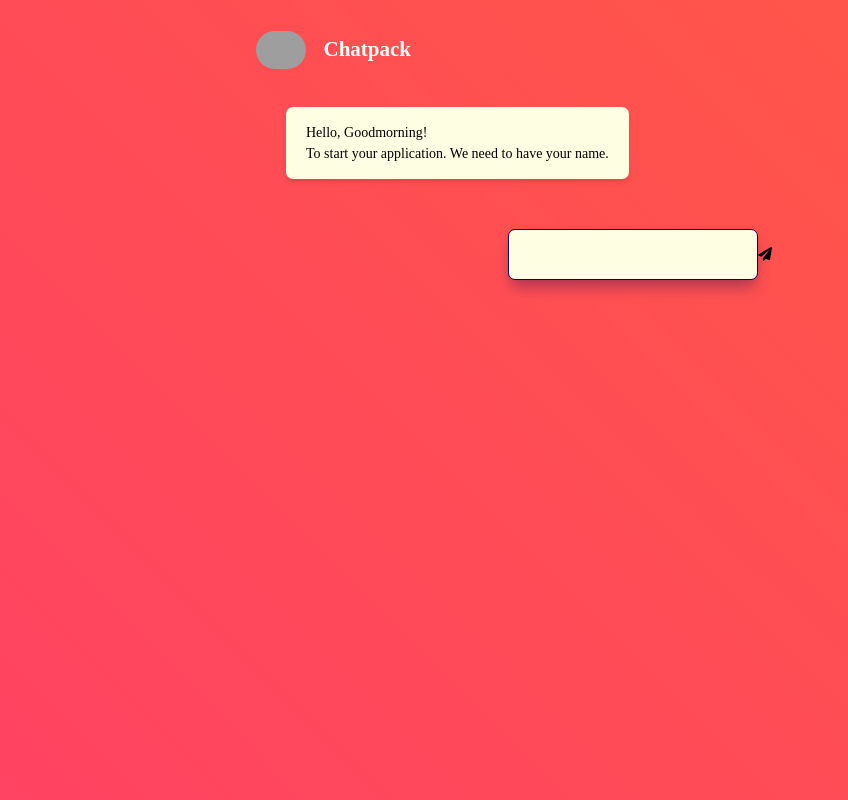
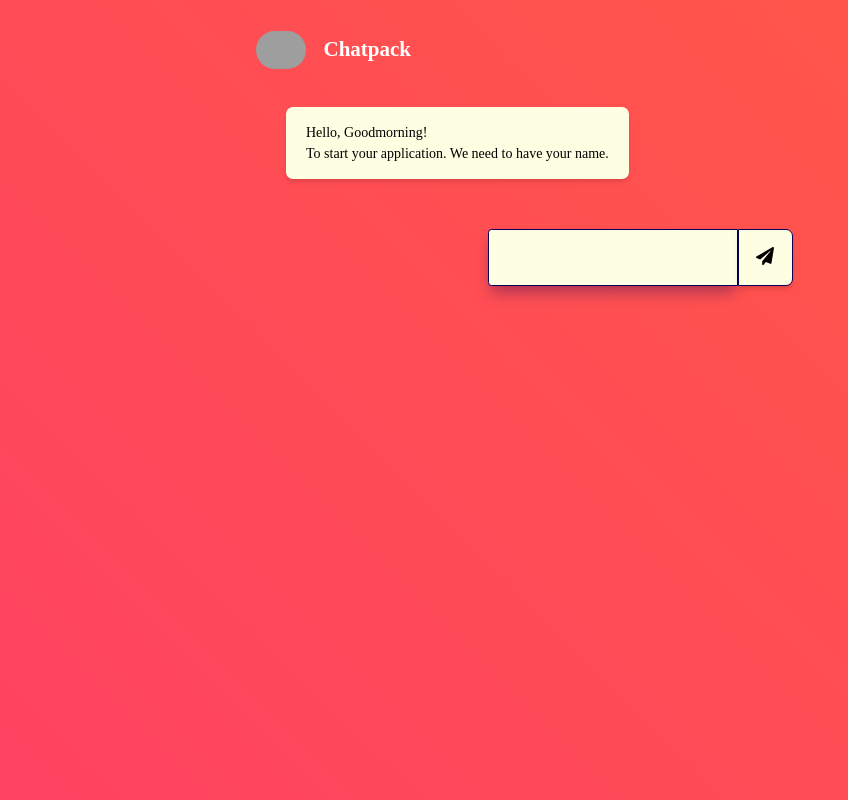
Before and after one commit to dinndev/web-bot, a React (Create React App) app: page / in a window 1280 px wide. Shown: the whole page, without its empty margins (0-848 px from the left). Built offline with nearby package versions, Linux system fonts and the light colour scheme; grey boxes are pictures that could not be loaded; a web font is replaced by a local one.

Commit message:
add styles on input send button

```diff
--- a/src/components/MessageInputField.tsx
+++ b/src/components/MessageInputField.tsx
@@ -8,8 +8,8 @@ const MessageInputField = (props: any) => {
 
     return (
         <div className="chatpack__input__container flex justify-center">
-            <input autoFocus className="chatpack__input__field rounded-sm py-4 px-5 text-center rounded-lg shadow-md" type={type} />
-            <button className="chatpack__input__send">
+            <input autoFocus className="chatpack__input__field rounded-sm py-4 px-5 text-center rounded rounded-r-none shadow-md" type={type} />
+            <button className="chatpack__input__send py-4 px-5 rounded-lg rounded-l-none shadow-md">
                 <FontAwesomeIcon icon="paper-plane" />
             </button>
         </div>
--- a/src/index.scss
+++ b/src/index.scss
@@ -28,7 +28,6 @@ body, html {
         max-width: 500px;
     }
 
-
     .chatpack__header {
         height: 100px;
     }
@@ -45,6 +44,12 @@ body, html {
         &:focus {
             box-shadow: 0 10px 15px -3px rgba($darkblue, 0.3), 0 4px 6px -2px rgba($darkblue, 0.05);
         }
+    }
+
+    .chatpack__input__send {
+        background: $offwhite;
+        border: 1.5px solid $darkblue;
+        font-size: 18px;
     }
 }
 
```
